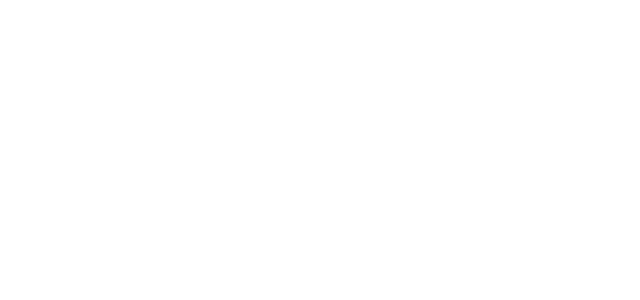
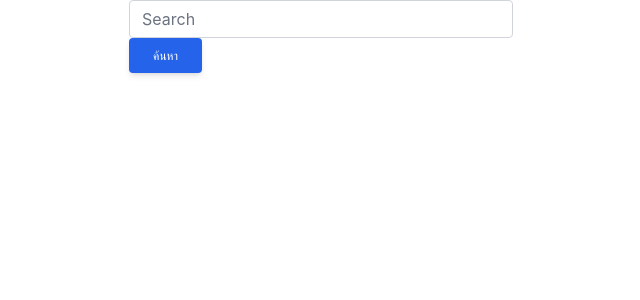
Before and after one commit to Zaiza2000/Project, a React (Create React App) app in the folder client/: page /search in a window 1280 px wide. Before the commit this address had no page. Shown: the top 300 px of the page, without its empty margins (319-959 px from the left). Built offline with nearby package versions, Linux system fonts and the light colour scheme.

Commit message:
Update (Search)
- ยังไม่เสร็จ

```diff
--- a/client/src/App.js
+++ b/client/src/App.js
@@ -1,6 +1,8 @@
 import "./App.css";
 import { BrowserRouter as Router, Routes, Route } from "react-router-dom";
 
+//Card
+import Search from "./components/card/Search";
 // Page
 import LandingPage from "./components/page/LandingPage";
 import LoginPage from "./components/page/LoginPage";
@@ -70,6 +72,7 @@
           <Route path="/login" element={<LoginPage />} />
           <Route path="/sign-up" element={<SignUpPage />} />
           <Route path="/product" element={<ProductPage />} />
+          <Route path="/search" element={<Search />} />
 
           <Route path="/admin/manage-user" element={<ManageUser />} />
           <Route path="/admin/create-category" element={<CreateCategory />} />
--- /dev/null
+++ b/client/src/components/card/Search.js
@@ -0,0 +1,51 @@
+import React from "react";
+import { useNavigate } from "react-router-dom";
+import { useSelector, useDispatch } from "react-redux";
+
+export default function Search() {
+  const dispatch = useDispatch();
+  const navigate = useNavigate();
+
+  const { search } = useSelector((state) => ({ ...state }));
+  const { text } = search;
+
+  const handleChange = (e) => {
+    // console.log(e.target.value);
+    dispatch({
+      type: "SEARCH_QUERY",
+      payload: { text: e.target.value },
+    });
+  };
+
+  const handleSubmit = (e) => {
+    e.preventDefault()
+    navigate("/" + text)
+  };
+
+  return (
+    <div>
+      <div className="flex justify-center">
+        <div className="mb-3 xl:w-96">
+          <div className="input-group relative flex flex-wrap items-stretch w-full mb-4">
+            <input
+              type="search"
+              className="form-control relative flex-auto min-w-0 block w-full px-3 py-1.5 text-base font-normal text-gray-700 bg-white bg-clip-padding border border-solid border-gray-300 rounded transition ease-in-out m-0 focus:text-gray-700 focus:bg-white focus:border-blue-600 focus:outline-none"
+              placeholder="Search"
+              aria-label="Search"
+              aria-describedby="button-addon2"
+              onChange={handleChange}
+            />
+            <button
+              className="btn inline-block px-6 py-2.5 bg-blue-600 text-white font-medium text-xs leading-tight uppercase rounded shadow-md hover:bg-blue-700 hover:shadow-lg focus:bg-blue-700  focus:shadow-lg focus:outline-none focus:ring-0 active:bg-blue-800 active:shadow-lg transition duration-150 ease-in-out flex items-center"
+              type="button"
+              id="button-addon2"
+              onChange={handleSubmit}
+            >
+              ค้นหา
+            </button>
+          </div>
+        </div>
+      </div>
+    </div>
+  );
+}
--- a/client/src/components/functions/product.js
+++ b/client/src/components/functions/product.js
@@ -1,8 +1,7 @@
 import axios from "axios";
 
 export const getProduct = async (id) => {
-  return await axios.get(process.env.REACT_APP_API + "/getProduct/" + id
-  );
+  return await axios.get(process.env.REACT_APP_API + "/getProduct/" + id);
 };
 
 export const listProduct = async (authtoken) => {
@@ -22,12 +21,18 @@
   return result;
 };
 
-export const editProduct = async (id,value,product) => {
-  return await axios.put(process.env.REACT_APP_API + "/editProduct/" + id, value,product
+export const editProduct = async (id, value, product) => {
+  return await axios.put(
+    process.env.REACT_APP_API + "/editProduct/" + id,
+    value,
+    product
   );
 };
 
 export const deleteProduct = async (id) => {
-  return await axios.delete(process.env.REACT_APP_API + "/deleteProduct/" + id,
-  );
+  return await axios.delete(process.env.REACT_APP_API + "/deleteProduct/" + id);
 };
+
+export const searchFilters = async (arg) => {
+  return await axios.post(process.env.REACT_APP_API + "/search/filters", arg);
+};
--- a/client/src/components/page/admin/product/CreateProduct.js
+++ b/client/src/components/page/admin/product/CreateProduct.js
@@ -1,5 +1,7 @@
 import React, { useState, useEffect } from "react";
 import { Link } from "react-router-dom";
+//Card
+import Search from "../../.././card/Search";
 
 //page
 import MenubarAdmin from "../../../layouts/MenubarAdmin";
@@ -72,7 +74,6 @@
       });
   };
 
-  //console.log("USER===>", user);
   return (
     <div>
       <NavbarLogin />
@@ -227,40 +228,43 @@
               </div>
             </div>
           </form>
+          <div>
+            <Search />
+          </div>
 
           <div className="">
             <table className="mt-10 w-full text-l text-left text-gray-900 dark:text-gray-600 ">
               <thead className="text-l text-gray-700 uppercase bg-blue-200 dark:bg-gray-700 dark:text-gray-600 ">
                 <tr>
-                  <th scope="col" class="px-6 py-3">
+                  <th scope="col" className="px-6 py-3">
                     Product ID
                   </th>
-                  <th scope="col" class="px-6 py-3">
+                  <th scope="col" className="px-6 py-3">
                     Name
                   </th>
-                  <th scope="col" class="px-6 py-3">
+                  <th scope="col" className="px-6 py-3">
                     Cost
                   </th>
-                  <th scope="col" class="px-6 py-3">
+                  <th scope="col" className="px-6 py-3">
                     Sale
                   </th>
-                  <th scope="col" class="px-6 py-3">
+                  <th scope="col" className="px-6 py-3">
                     Quantity
                   </th>
-                  <th scope="col" class="px-6 py-3">
+                  <th scope="col" className="px-6 py-3">
                     Detail
                   </th>
-                  <th scope="col" class="px-6 py-3">
+                  <th scope="col" className="px-6 py-3">
                     Promotion
                   </th>
-                  <th scope="col" class="px-6 py-3">
+                  <th scope="col" className="px-6 py-3">
                     Actions
                   </th>
                 </tr>
               </thead>
               <tbody className="block md:table-row-group">
                 {product.map((item) => (
-                  <tr class="bg-white border-b dark:bg-gray-800 dark:border-gray-700 hover:bg-gray-50 dark:hover:bg-gray-600">
+                  <tr className="bg-white border-b dark:bg-gray-800 dark:border-gray-700 hover:bg-gray-50 dark:hover:bg-gray-600">
                     <td className="p-2 md:border md:border-grey-500 text-left block md:table-cell">
                       <span className="inline-block w-1/3 md:hidden font-bold"></span>
                       {item.product_id}
--- a/client/src/components/reducers/rootReducer.js
+++ b/client/src/components/reducers/rootReducer.js
@@ -1,8 +1,10 @@
 import { combineReducers } from "redux";
 import userReducer from "./userReducer";
+import searchReducer from "./searchReducer";
 
- const rootReducer = combineReducers({
+const rootReducer = combineReducers({
   user: userReducer,
+  search: searchReducer,
 });
 
 export default rootReducer;
--- /dev/null
+++ b/client/src/components/reducers/searchReducer.js
@@ -0,0 +1,9 @@
+export default function searchReducer(state = {text: "Hi Search*"}, action) {
+  switch (action.type) {
+    case "SEARCH_QUERY":
+      return {...state, ...action.payload};
+
+    default:
+      return state;
+  }
+}
```
Also changed, not shown: 2 other files (tests, documents, lock files or other folders).
